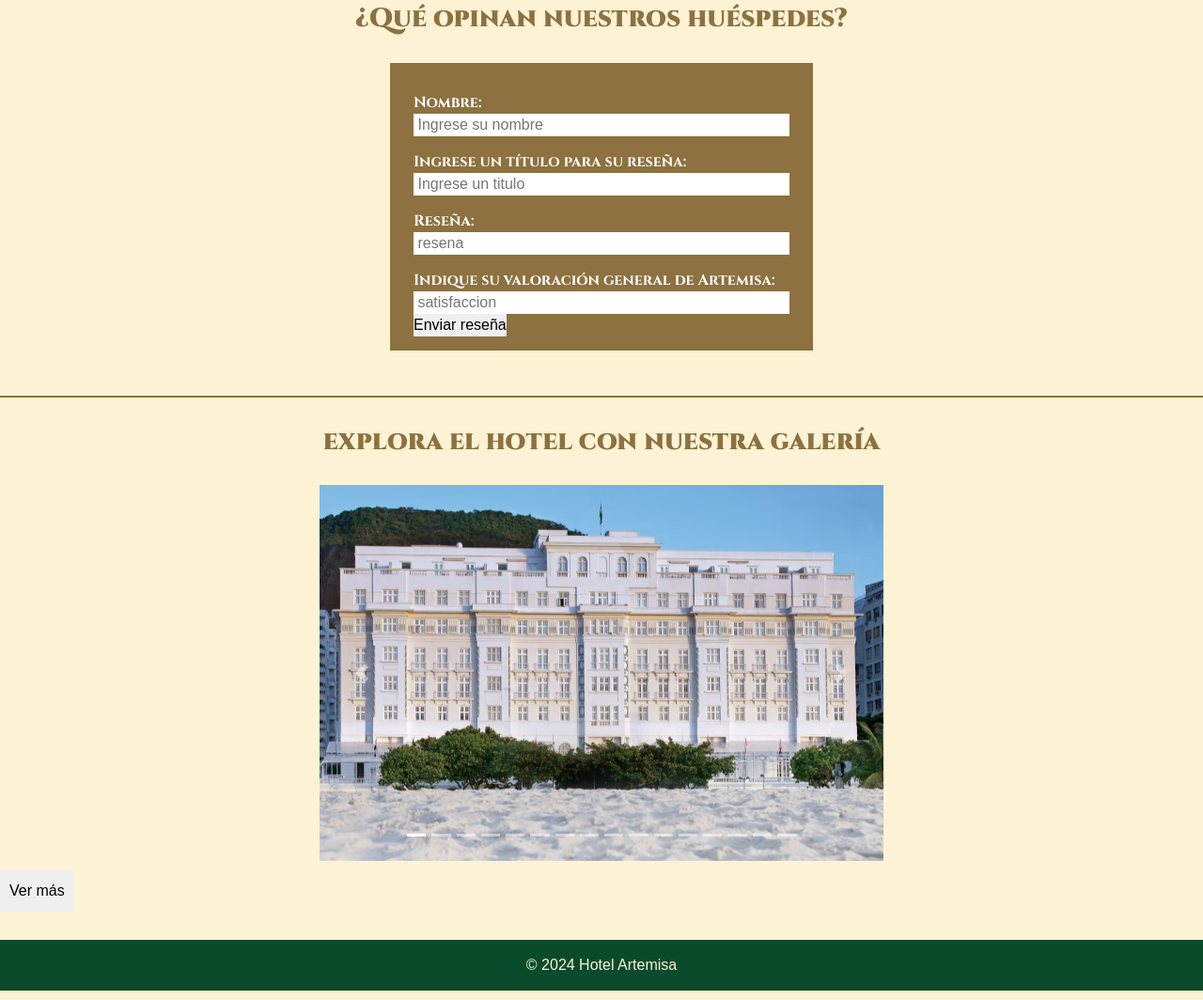
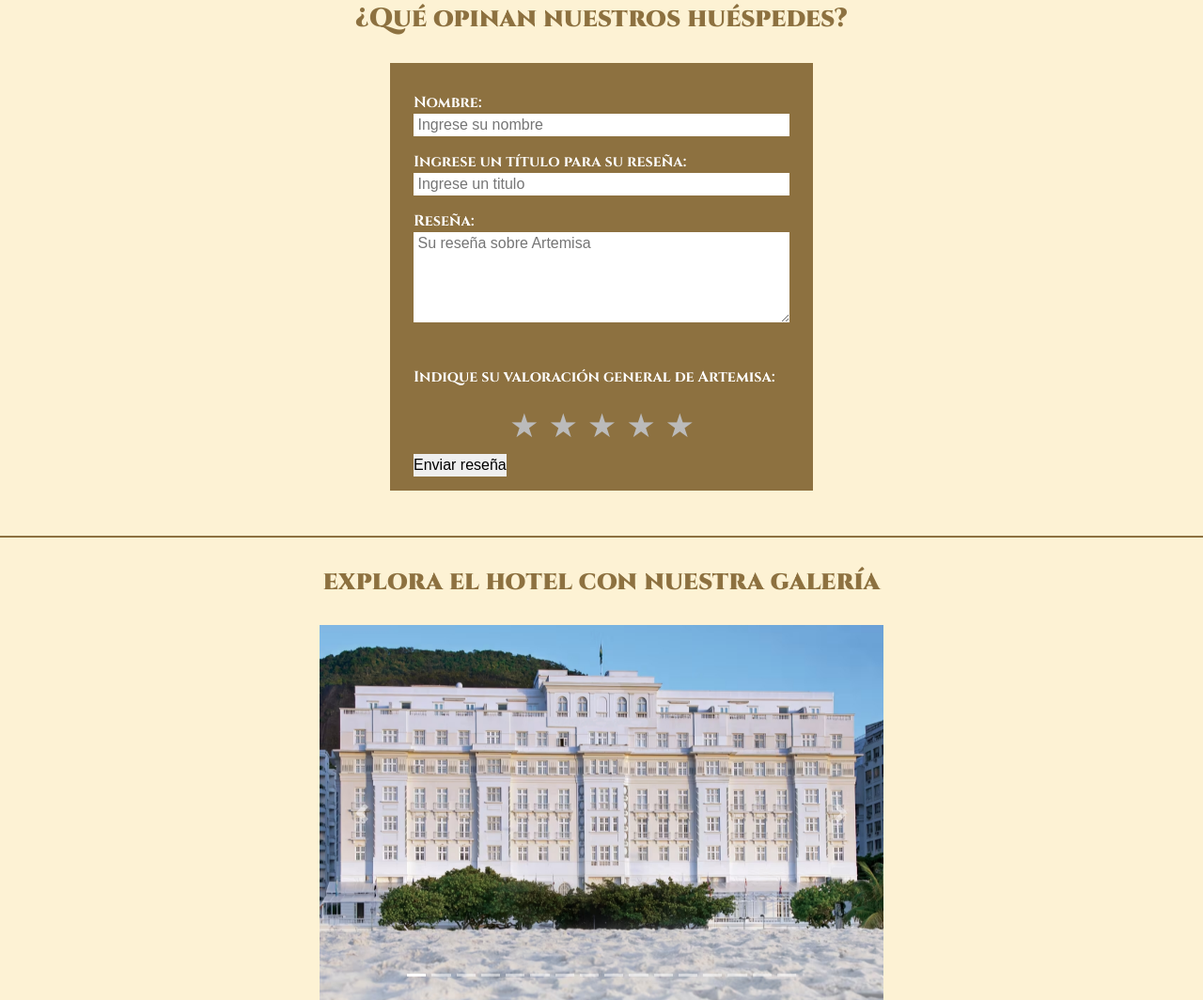
Before and after one commit to DarioValeriano/Artemisa-Hotel-TP-IDS, a Flask app: page / in a window 1280 px wide. Shown: the part 3206-4270 px from the top of the page at 94% size. Run offline with Flask 3, Linux system fonts and the light colour scheme; some libraries are stand-ins or nearby versions.

Commit message:
DEBUG: resuelta la lectura de DB (ID: 66575f8f11fd995bc1e6e745)
La info se recibe y procesa correctamente en el back

```diff
--- a/BackEnd-API/app.py
+++ b/BackEnd-API/app.py
@@ -104,7 +104,7 @@ def generar_resenas():
     nombre = data.get('nombre')
     titulo_resena = data.get('titulo_resena')
     resena = data.get('resena')
-    satisfaccion = data.get('satsisfaccion')
+    satisfaccion = data.get('satisfaccion')
 
     try:
 
--- a/FrontEnd/app.py
+++ b/FrontEnd/app.py
@@ -5,9 +5,6 @@ PORT = 8080
 
 app = Flask(__name__)
 
-#@app.route('/')
-#def home():
-#    return render_template('home.html')
 
 @app.route('/habitaciones')
 def habitaciones():
@@ -64,6 +61,7 @@ def reservas():
 
     return render_template('reservas.html')
 
+
 @app.route('/', methods=['GET', 'POST'])
 def home():
     backend_url = 'http://127.0.0.1:5001/generar_resenas'
--- a/FrontEnd/templates/home.html
+++ b/FrontEnd/templates/home.html
@@ -124,18 +124,15 @@
             </br>
             <label  for="contenido">Reseña:</label>
             </br>
-            <!--<textarea id="resena" name="resena" rows="4" cols="50" required placeholder=" Su reseña sobre Artemisa"></textarea><br><br>-->
-            <input type="text" id="resena" name="resena" placeholder=" resena">
+            <textarea id="resena" name="resena" rows="4" cols="50" required placeholder=" Su reseña sobre Artemisa"></textarea><br><br>
             <label> Indique su valoración general de Artemisa:</label>
-            </br>
-            <input type="text" id="satisfaccion" name="satisfaccion" placeholder=" satisfaccion">
-            <!--<div class="star-rating">
+            <div class="star-rating">
                 <input type="radio" id="estrella5" name="satisfaccion" value="5"><label for="estrella5">★</label>
                 <input type="radio" id="estrella4" name="satisfaccion" value="4"><label for="estrella4">★</label>
                 <input type="radio" id="estrella3" name="satisfaccion" value="3"><label for="estrella3">★</label>
                 <input type="radio" id="estrella2" name="satisfaccion" value="2"><label for="estrella2">★</label>
                 <input type="radio" id="estrella1" name="satisfaccion" value="1"><label for="estrella1">★</label>
-            </div>-->
+            </div>
 
             <button type="submit"> Enviar reseña</button>
         </form>
```
